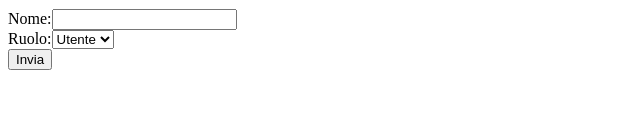
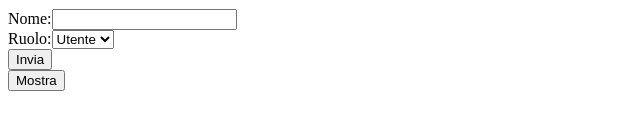
Before and after one commit to AngelaFerraro18/esercizi-ripasso-generale, a React (Vite) app in the folder react/: page / in a window 1280 px wide. Shown: the part 578-708 px from the top of the page, without its empty margins (0-640 px from the left). Built offline with nearby package versions, Linux system fonts and the light colour scheme.

Commit message:
feat: ex con errore

```diff
--- /dev/null
+++ b/react/components/ToggleTesto.jsx
@@ -0,0 +1,14 @@
+import React, { useState } from "react";
+
+export default function ToggleTesto() {
+    const [visibile, setVisibile] = useState(false);
+
+    return (
+        <div>
+            <button onClick={() => visibile = !visibile}>
+                {visibile ? "Nascondi" : "Mostra"}
+            </button>
+            {visibile && <p>Questo testo dovrebbe apparire e scomparire.</p>}
+        </div>
+    );
+}
--- a/react/src/App.jsx
+++ b/react/src/App.jsx
@@ -3,6 +3,7 @@ import Contatore from "../components/Contatore"
 import FormUtente from "../components/FormUtente"
 import Input from "../components/Input"
 import ListaSpesa from "../components/ListaSpesa"
+import ToggleTesto from "../components/ToggleTesto"
 import UseEffect from "../components/UseEffect"
 
 function App() {
@@ -16,6 +17,7 @@ function App() {
       <UseEffect />
       <Checkbox />
       <FormUtente />
+      <ToggleTesto />
     </>
   )
 }
```
